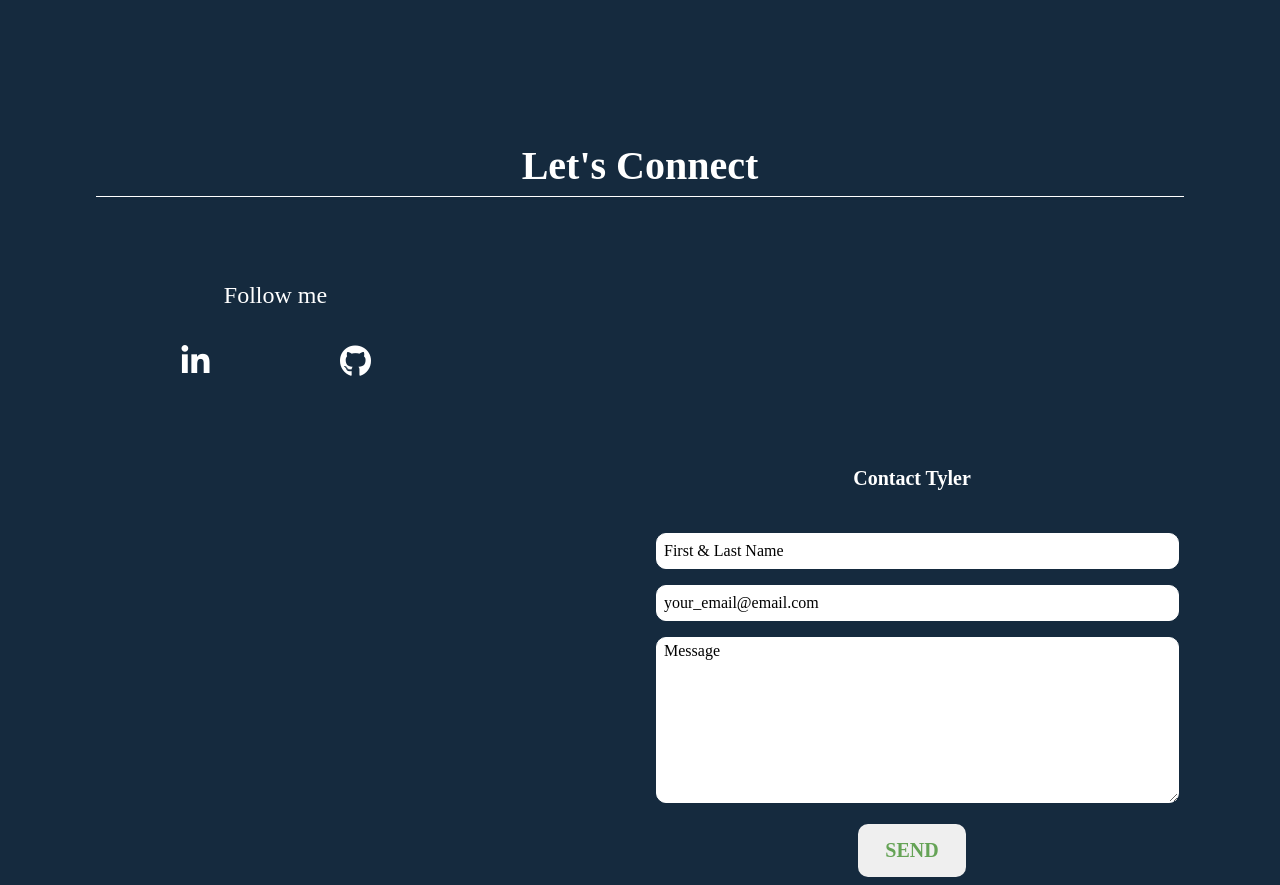
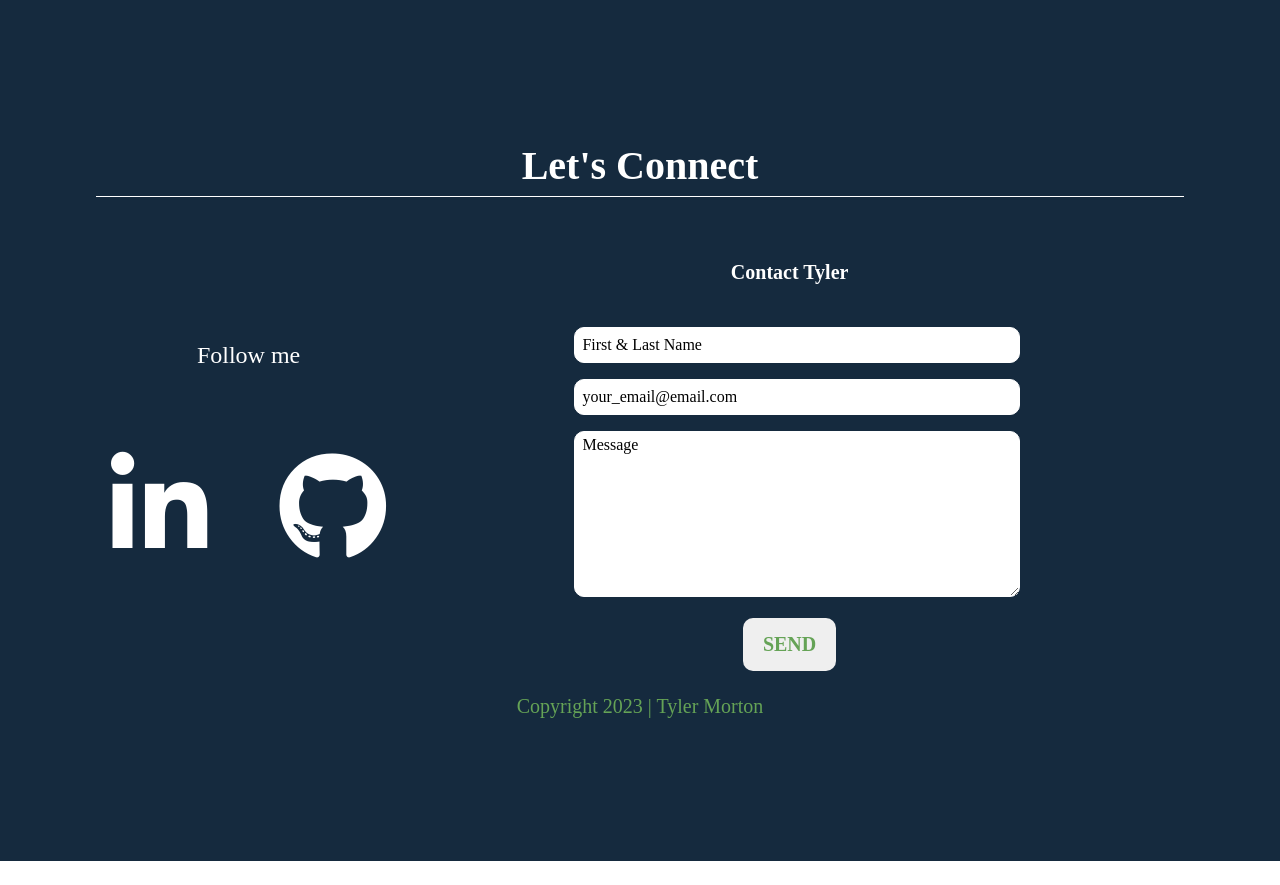
Before and after one commit to Tyler-Zorb/portfolio, a website built with Parcel: page index.html in a window 1280 px wide. Shown: the part 3620-4505 px from the top of the page. After the commit the page ends 4481 px from the top, so only its background shows below. Built offline with nearby package versions, Linux system fonts and the light colour scheme.

Commit message:
Updates and fixes

```diff
--- a/css/main.css
+++ b/css/main.css
@@ -447,6 +447,11 @@ textarea {
     align-items: flex-start;
   }
 
+  footer .content-wrapper {
+    flex-flow: row wrap;
+    display: flex;
+  }
+
   footer .contact-info {
     width: 60%;
     color: white;
@@ -467,11 +472,7 @@ textarea {
     justify-content: space-around;
   }
 
-  footer ul {
-    width: 100%;
-  }
-
-  footer .social-icons li {
+  footer .social-icons {
     width: 40px;
     height: 40px;
     display: flex;
@@ -479,13 +480,14 @@ textarea {
     align-items: center;
   }
 
-  footer .social-icons li i {
-    font-size: 1.875rem;
+  footer .social-icons {
+    font-size: 1.375rem;
     color: white;
   }
 
   footer .copyright {
     color: #65a356;
+    width: 100%;
   }
 
   footer .contact-me {
@@ -497,7 +499,9 @@ textarea {
     border-bottom: 1px solid white;
   }
 
-
+  footer i:hover {
+    color: #65a356;
+  }
 
 
 /* -------- Contact Form -------- */
--- a/index.html
+++ b/index.html
@@ -149,14 +149,13 @@
   <footer id="contact">
     <div class="content-wrapper">
       <h3>Let's Connect</h3>
-        <div class="contact-info">
-        </div>
+      <div class="content-wrapper">
         <div class="contact-info follow-section">
           <h5 class="contact-title">Follow me</h5>
-          <ul class="social-icons">
-            <li><a href="https://www.linkedin.com/in/tyler-morton-b610a011a/" target="_blank" title="LinkedIn"><i class="fab fa-linkedin-in"></i></a></li>
-            <li><a href="https://github.com/Tyler-Zorb" target="_blank" title="GitHub"><i class="fab fa-github"></i></a></li>
-          </ul>
+          <div class="social-icons">
+            <a href="https://www.linkedin.com/in/tyler-morton-b610a011a/" target="_blank" title="LinkedIn"><i class="fab fa-linkedin-in fa-5x"></i></a>
+            <a href="https://github.com/Tyler-Zorb" target="_blank" title="GitHub"><i class="fab fa-github fa-5x"></i></a>
+          </div>
         </div>
         <div class="contact-form">
           <h4 class="contact-me">Contact Tyler</h4>
@@ -189,6 +188,7 @@
              </form>
           </div>
        </div>
+      </div>
       <p class="copyright">Copyright 2023 | Tyler Morton</p>
     </div>
   </footer>
```
